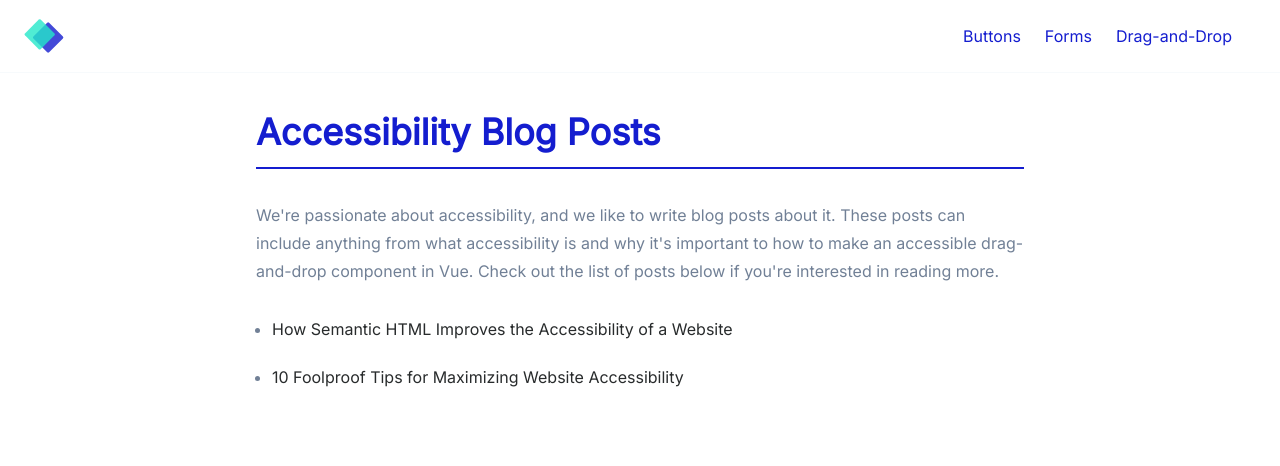
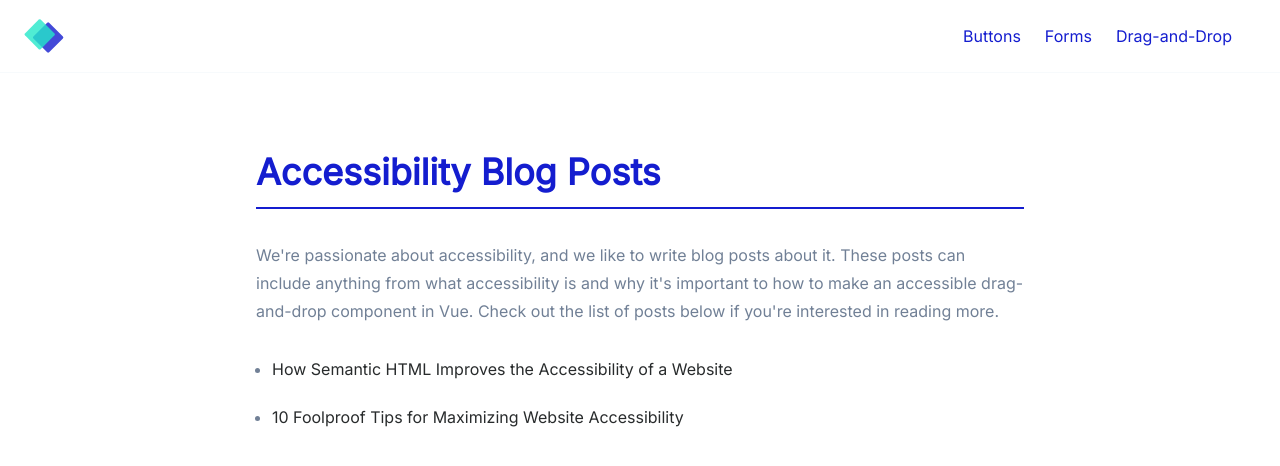
Before and after one commit to movntains/accessibility-reference, a Nuxt app: page /blogs in a window 1280 px wide. Shown: the top 466 px of the page. Built offline with nearby package versions, Linux system fonts and the light colour scheme; what @tailwindcss/custom-forms, @tailwindcss/ui would draw is missing.

Commit message:
Updates buttons page

```diff
--- a/components/global/AppSectionWrapper.vue
+++ b/components/global/AppSectionWrapper.vue
@@ -1,5 +1,5 @@
 <template>
-  <div class="max-w-7xl mx-auto px-4 sm:px-6 lg:px-8">
+  <div class="max-w-7xl mx-auto py-10 px-4 sm:px-6 lg:px-8">
     <div class="max-w-3xl mx-auto">
       <slot />
     </div>
--- a/pages/buttons/index.vue
+++ b/pages/buttons/index.vue
@@ -1,20 +1,22 @@
 <template>
-  <div class="container mb-10 text-gray-600">
+  <AppSectionWrapper class="text-gray-600">
     <h1
       class="page-heading"
       v-text="'Button Tips'"
     />
     <IconButtonsSection />
-  </div>
+  </AppSectionWrapper>
 </template>
 
 <script type="text/babel">
 import CodeBlockMixin from '@/mixins/CodeBlockMixin'
+import AppSectionWrapper from '@/components/global/AppSectionWrapper'
 import IconButtonsSection from '@/components/sections/buttons/IconButtonsSection'
 
 export default {
   name: 'ButtonsPage',
   components: {
+    AppSectionWrapper,
     IconButtonsSection,
   },
   mixins: [CodeBlockMixin],
```
